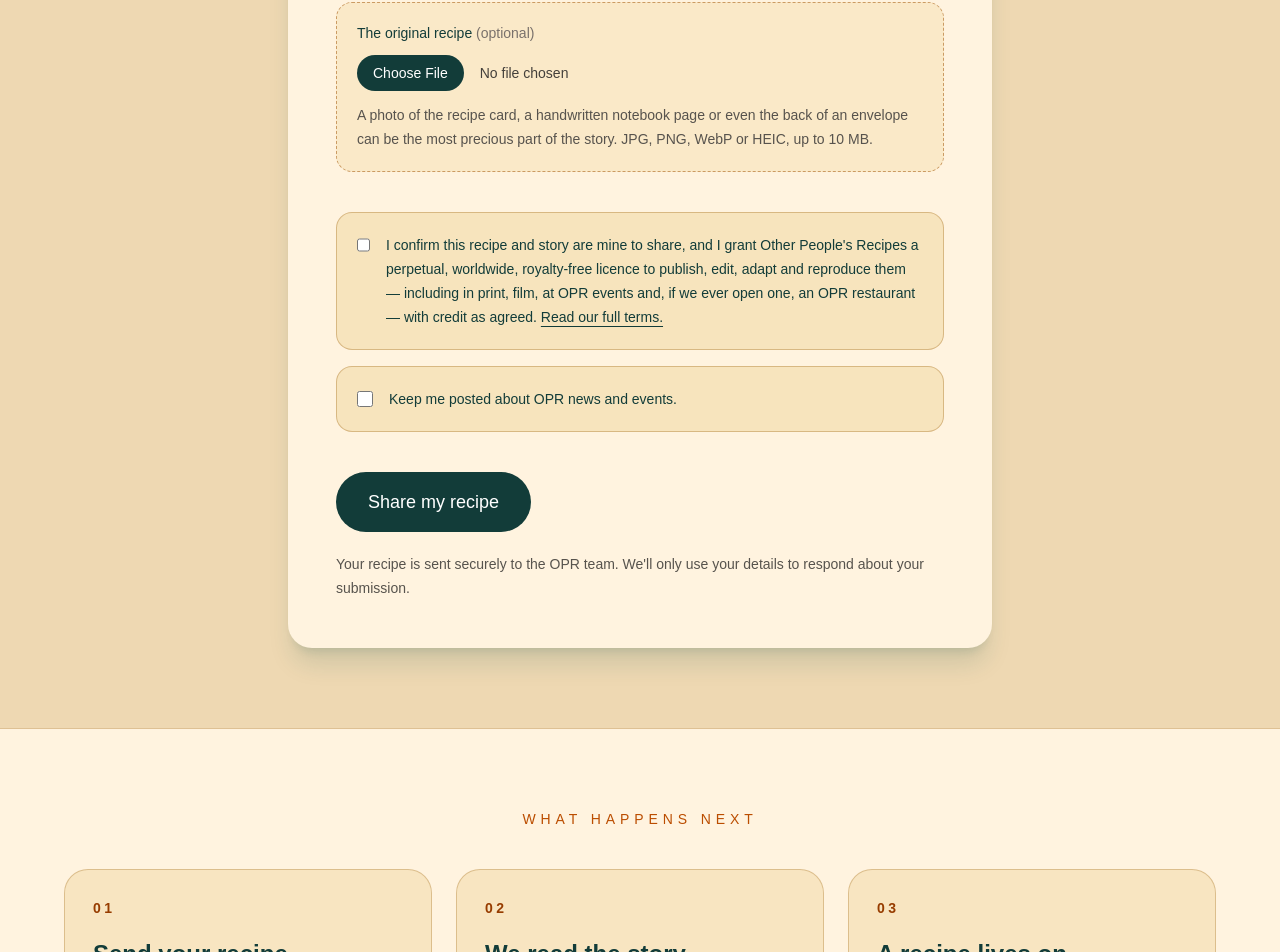
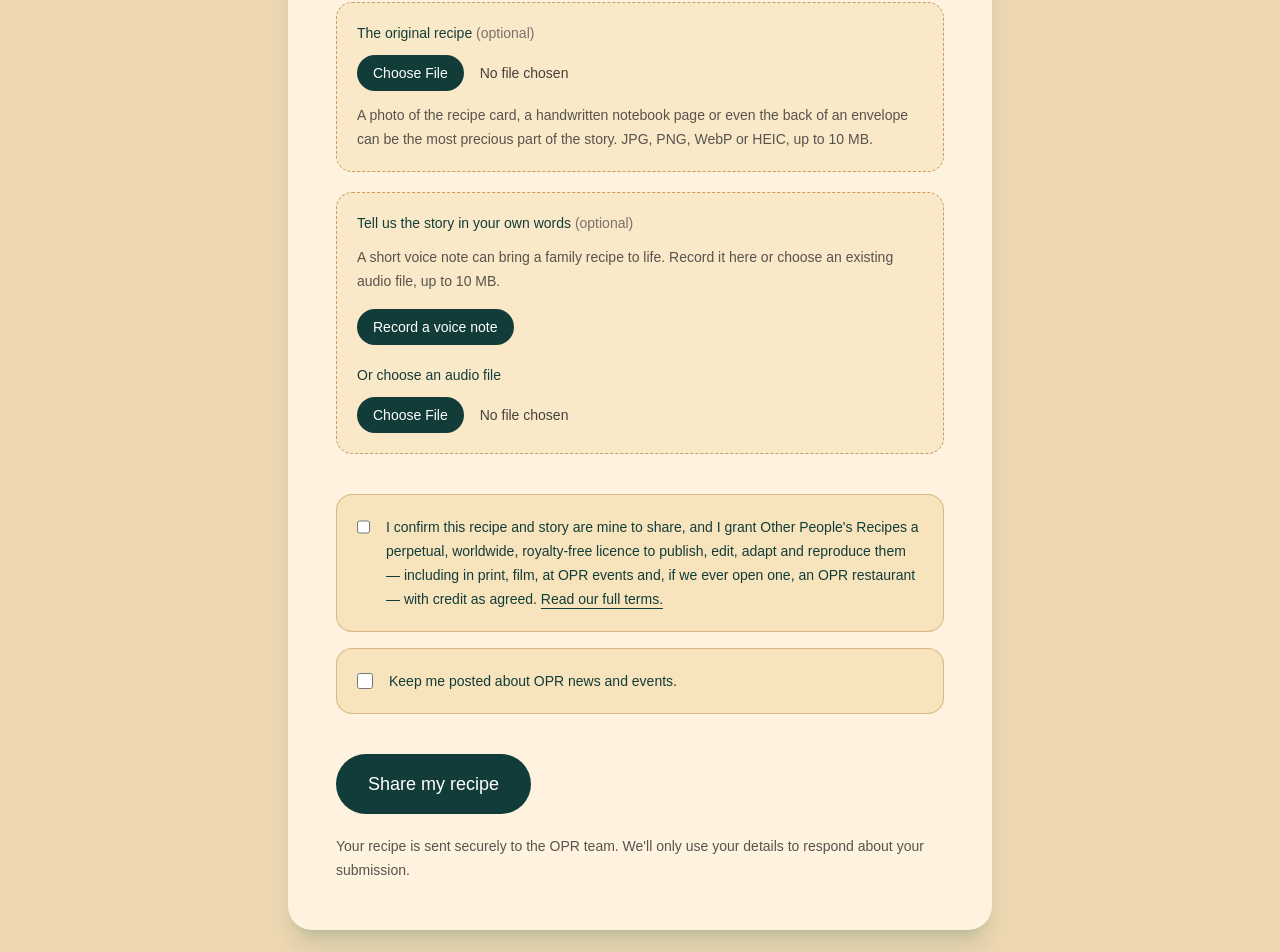
Before and after one commit to OPRUK/opr-platform, a Next.js app: page /share in a window 1280 px wide. Shown: the part 2314-3266 px from the top of the page. Built offline with nearby package versions, Linux system fonts and the light colour scheme; no server answers.

Commit message:
Add recipe voice stories

```diff
--- a/app/api/recipe-submission/route.ts
+++ b/app/api/recipe-submission/route.ts
@@ -4,6 +4,7 @@ import { newSubmissionEmail, recipeReceivedEmail, sendEmail } from "../../../lib
 const adminEmail = "chaten@otherpeoplesrecipes.co.uk";
 const maximumPhotoSize = 5 * 1024 * 1024;
 const maximumOriginalRecipeSize = 10 * 1024 * 1024;
+const maximumAudioStorySize = 10 * 1024 * 1024;
 const acceptedPhotoTypes = new Set(["image/jpeg", "image/png", "image/webp"]);
 const acceptedOriginalRecipeTypes = new Set([
   "image/jpeg",
@@ -12,6 +13,20 @@ const acceptedOriginalRecipeTypes = new Set([
   "image/heic",
   "image/heif",
 ]);
+const acceptedAudioStoryTypes = new Set([
+  "audio/aac",
+  "audio/m4a",
+  "audio/mp4",
+  "audio/mpeg",
+  "audio/ogg",
+  "audio/wav",
+  "audio/webm",
+  "audio/x-m4a",
+]);
+
+function normaliseMimeType(type: string) {
+  return type.split(";", 1)[0].toLowerCase();
+}
 
 function extensionForImage(type: string) {
   const extensions: Record<string, string> = {
@@ -23,6 +38,21 @@ function extensionForImage(type: string) {
   };
 
   return extensions[type] ?? "jpg";
+}
+
+function extensionForAudio(type: string) {
+  const extensions: Record<string, string> = {
+    "audio/aac": "aac",
+    "audio/m4a": "m4a",
+    "audio/mp4": "m4a",
+    "audio/mpeg": "mp3",
+    "audio/ogg": "ogg",
+    "audio/wav": "wav",
+    "audio/webm": "webm",
+    "audio/x-m4a": "m4a",
+  };
+
+  return extensions[normaliseMimeType(type)] ?? "webm";
 }
 
 function readText(formData: FormData, field: string, required = false) {
@@ -57,6 +87,7 @@ export async function POST(request: Request) {
 
     const photo = formData.get("photo");
     const originalRecipe = formData.get("originalRecipe");
+    const audioStory = formData.get("audioStory");
     if (photo instanceof File && photo.size > maximumPhotoSize) {
       return Response.json({ error: "Photo is too large" }, { status: 400 });
     }
@@ -68,6 +99,12 @@ export async function POST(request: Request) {
     }
     if (originalRecipe instanceof File && originalRecipe.size > 0 && !acceptedOriginalRecipeTypes.has(originalRecipe.type)) {
       return Response.json({ error: "Unsupported original recipe image type" }, { status: 400 });
+    }
+    if (audioStory instanceof File && audioStory.size > maximumAudioStorySize) {
+      return Response.json({ error: "Voice story is too large" }, { status: 400 });
+    }
+    if (audioStory instanceof File && audioStory.size > 0 && !acceptedAudioStoryTypes.has(normaliseMimeType(audioStory.type))) {
+      return Response.json({ error: "Unsupported voice story type" }, { status: 400 });
     }
 
     const supabase = createClient(supabaseUrl, secretKey, {
@@ -98,6 +135,19 @@ export async function POST(request: Request) {
       if (uploadError) throw uploadError;
     }
 
+    let audioStoryPath: string | null = null;
+    if (audioStory instanceof File && audioStory.size > 0) {
+      audioStoryPath = `audio/${crypto.randomUUID()}.${extensionForAudio(audioStory.type)}`;
+      const { error: uploadError } = await supabase.storage
+        .from("recipe-photos")
+        .upload(audioStoryPath, audioStory, {
+          contentType: audioStory.type,
+          upsert: false,
+        });
+
+      if (uploadError) throw uploadError;
+    }
+
     const { error: submissionError } = await supabase.from("recipe_submissions").insert({
       name,
       email,
@@ -110,6 +160,7 @@ export async function POST(request: Request) {
       method,
       photo_path: photoPath,
       original_recipe_path: originalRecipePath,
+      audio_story_path: audioStoryPath,
       // Retain the original database field while the newer licence wording is
       // in use. The required licence confirmation explicitly covers featuring
       // the recipe, so this is compatible with existing submissions.
--- a/app/share/RecipeForm.tsx
+++ b/app/share/RecipeForm.tsx
@@ -1,7 +1,7 @@
 "use client";
 
 import Link from "next/link";
-import { FormEvent, useEffect, useState } from "react";
+import { FormEvent, useEffect, useRef, useState } from "react";
 
 // Bump this whenever the submission licence wording on /terms changes, so we
 // always know exactly which version of the terms a contributor agreed to.
@@ -57,6 +57,11 @@ export default function RecipeForm() {
   const [photoPreview, setPhotoPreview] = useState("");
   const [originalRecipe, setOriginalRecipe] = useState<File | null>(null);
   const [originalRecipePreview, setOriginalRecipePreview] = useState("");
+  const [audioStory, setAudioStory] = useState<File | null>(null);
+  const [audioStoryPreview, setAudioStoryPreview] = useState("");
+  const [isRecording, setIsRecording] = useState(false);
+  const recorderRef = useRef<MediaRecorder | null>(null);
+  const recordingTimerRef = useRef<number | null>(null);
   const [submissionComplete, setSubmissionComplete] = useState(false);
   const [submissionError, setSubmissionError] = useState("");
   const [isSubmitting, setIsSubmitting] = useState(false);
@@ -113,6 +118,75 @@ export default function RecipeForm() {
     setOriginalRecipePreview(URL.createObjectURL(file));
   }
 
+  function chooseAudioStory(file: File | null) {
+    if (!file) {
+      setAudioStory(null);
+      setAudioStoryPreview("");
+      return;
+    }
+
+    if (!file.type.startsWith("audio/")) {
+      setSubmissionError("Please choose an audio file for the voice story.");
+      return;
+    }
+
+    if (file.size > 10 * 1024 * 1024) {
+      setSubmissionError("Please choose a voice story smaller than 10 MB.");
+      return;
+    }
+
+    setSubmissionError("");
+    setAudioStory(file);
+    setAudioStoryPreview(URL.createObjectURL(file));
+  }
+
+  async function startVoiceRecording() {
+    if (!navigator.mediaDevices?.getUserMedia || typeof MediaRecorder === "undefined") {
+      setSubmissionError("Voice recording is not available in this browser. You can still upload an audio file below.");
+      return;
+    }
+
+    try {
+      const stream = await navigator.mediaDevices.getUserMedia({ audio: true });
+      const recorder = new MediaRecorder(stream);
+      const chunks: BlobPart[] = [];
+
+      recorderRef.current = recorder;
+      recorder.addEventListener("dataavailable", (event) => {
+        if (event.data.size > 0) chunks.push(event.data);
+      });
+      recorder.addEventListener("stop", () => {
+        if (recordingTimerRef.current) {
+          window.clearTimeout(recordingTimerRef.current);
+          recordingTimerRef.current = null;
+        }
+        const audioType = recorder.mimeType || "audio/webm";
+        const extension = audioType.includes("mp4") ? "m4a" : audioType.includes("ogg") ? "ogg" : "webm";
+        chooseAudioStory(new File([new Blob(chunks, { type: audioType })], `opr-voice-story.${extension}`, { type: audioType }));
+        stream.getTracks().forEach((track) => track.stop());
+        recorderRef.current = null;
+        setIsRecording(false);
+      });
+
+      setSubmissionError("");
+      recorder.start();
+      recordingTimerRef.current = window.setTimeout(() => recorder.stop(), 10 * 60 * 1000);
+      setIsRecording(true);
+    } catch {
+      setSubmissionError("We could not access your microphone. Please allow microphone access or upload an audio file instead.");
+    }
+  }
+
+  function stopVoiceRecording() {
+    if (recordingTimerRef.current) {
+      window.clearTimeout(recordingTimerRef.current);
+      recordingTimerRef.current = null;
+    }
+    if (recorderRef.current?.state === "recording") {
+      recorderRef.current.stop();
+    }
+  }
+
   async function submitRecipe(event: FormEvent<HTMLFormElement>) {
     event.preventDefault();
     setIsSubmitting(true);
@@ -133,6 +207,7 @@ export default function RecipeForm() {
     formData.set("consentVersion", CONSENT_VERSION);
     if (photo) formData.set("photo", photo);
     if (originalRecipe) formData.set("originalRecipe", originalRecipe);
+    if (audioStory) formData.set("audioStory", audioStory);
 
     try {
       const response = await fetch("/api/recipe-submission", {
@@ -154,6 +229,8 @@ export default function RecipeForm() {
     setPhotoPreview("");
     setOriginalRecipe(null);
     setOriginalRecipePreview("");
+    setAudioStory(null);
+    setAudioStoryPreview("");
     setSubmissionComplete(true);
     setIsSubmitting(false);
   }
@@ -180,6 +257,8 @@ export default function RecipeForm() {
             setPhotoPreview("");
             setOriginalRecipe(null);
             setOriginalRecipePreview("");
+            setAudioStory(null);
+            setAudioStoryPreview("");
             window.sessionStorage.removeItem(recipeDraftKey);
             setSubmissionComplete(false);
           }}
@@ -415,6 +494,58 @@ export default function RecipeForm() {
             </div>
           ) : null}
         </div>
+
+        <div className="mt-5 rounded-2xl border border-dashed border-[#B77938]/70 bg-[#F4DDAE]/45 p-5">
+          <p className="text-sm font-medium">
+            Tell us the story in your own words <span className="font-normal text-stone-500">(optional)</span>
+          </p>
+          <p className="mt-3 text-sm leading-6 text-stone-600">
+            A short voice note can bring a family recipe to life. Record it here or choose an existing audio file, up to 10 MB.
+          </p>
+          <div className="mt-4 flex flex-wrap gap-3">
+            {!isRecording ? (
+              <button
+                type="button"
+                onClick={() => void startVoiceRecording()}
+                className="rounded-full bg-[#123C39] px-4 py-2 text-sm font-medium text-white transition hover:bg-[#08231F]"
+              >
+                Record a voice note
+              </button>
+            ) : (
+              <button
+                type="button"
+                onClick={stopVoiceRecording}
+                className="rounded-full bg-red-800 px-4 py-2 text-sm font-medium text-white transition hover:bg-red-950"
+              >
+                Stop recording
+              </button>
+            )}
+            {isRecording ? <p className="self-center text-sm font-medium text-red-800">Recording…</p> : null}
+          </div>
+          <label className="mt-5 block text-sm font-medium">
+            Or choose an audio file
+            <input
+              onChange={(event) => chooseAudioStory(event.target.files?.[0] ?? null)}
+              type="file"
+              name="audioStory"
+              accept="audio/*"
+              className="mt-3 block w-full text-sm text-stone-700 file:mr-4 file:rounded-full file:border-0 file:bg-[#123C39] file:px-4 file:py-2 file:font-medium file:text-white hover:file:bg-[#08231F]"
+            />
+          </label>
+          {audioStory ? (
+            <div className="mt-5">
+              <p className="text-sm font-medium text-[#123C39]">{audioStory.name}</p>
+              {audioStoryPreview ? <audio controls src={audioStoryPreview} className="mt-3 w-full" /> : null}
+              <button
+                type="button"
+                onClick={() => chooseAudioStory(null)}
+                className="mt-4 rounded-full border border-[#123C39] px-4 py-2 text-sm font-medium transition hover:bg-[#123C39] hover:text-white"
+              >
+                Remove voice story
+              </button>
+            </div>
+          ) : null}
+        </div>
       </fieldset>
 
       <label className="mt-10 flex gap-4 rounded-2xl border border-[#D1AD75]/80 bg-[#F4DDAE]/70 p-5 text-sm leading-6">
```
Also changed, not shown: app/admin/AdminDashboard.tsx (+11 -1 lines), app/family-cookbook/community/[id]/page.tsx (+21 -1 lines), 1 other file (tests, documents, lock files or other folders).
